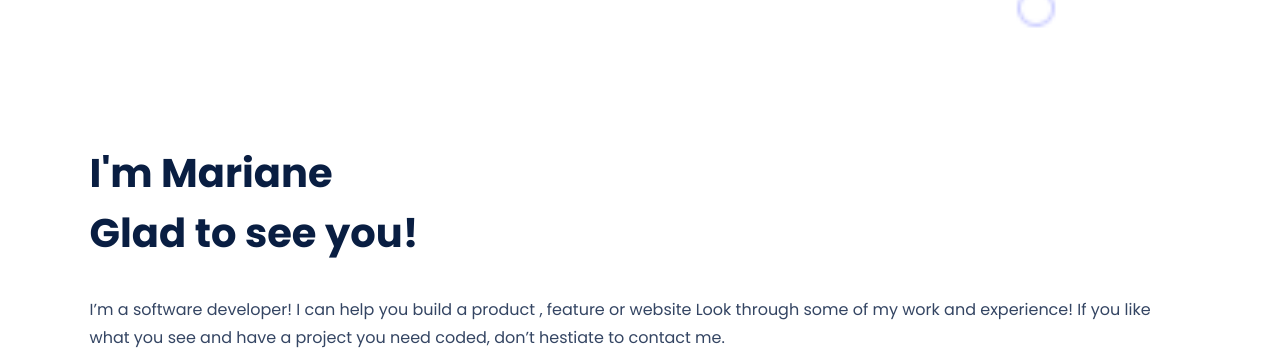
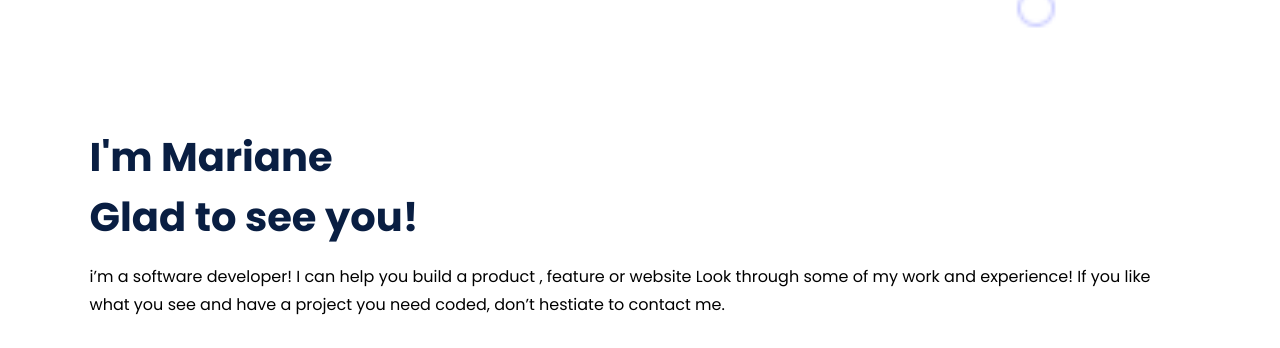
Before and after one commit to aeh1707/microverse-portfolio, a website: page index.html in a window 1280 px wide. Shown: the part 800-1148 px from the top of the page. Drawn offline with Linux system fonts and the light colour scheme.

Commit message:
Split h1 into to two parts containing main and sub

```diff
--- a/index.html
+++ b/index.html
@@ -30,11 +30,8 @@
     </header>
     <section class="intro">
         <div class="flex-container">
-            <h1>
-                <span class="name">i'm mariane</span>
-                <br>
-                <span class="glad">glad</span> to see you!
-            </h1>
+            <h1 class="name">i'm mariane</h1>
+            <h2><span class="glad">glad</span> to see you!</h2>
             <p>i’m a software developer! I can help you build a product , feature or
             website Look through some of my work and experience! If you like what
             you see and have a project you need coded, don’t hestiate to contact me.</p>
--- a/styles.css
+++ b/styles.css
@@ -36,11 +36,13 @@ body {
   height: 40px;
 }
 
-h1 {
+h1,
+h2 {
   font-size: 2.5rem;
   font-weight: 700;
   line-height: 60px;
   color: #091e42;
+  margin: 0;
 }
 
 h1 + p {
```
